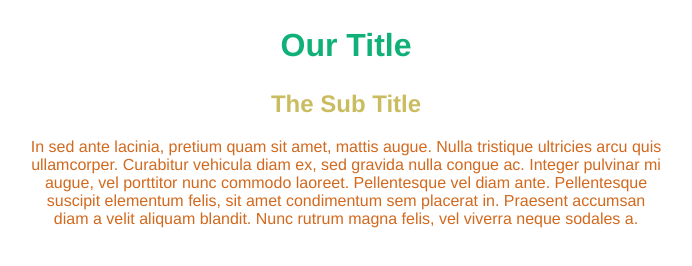
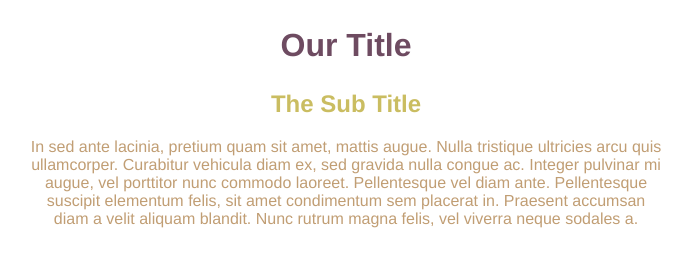
Before and after one commit to leogonzale/206-font-colors-starter-dev, a plain HTML site: page index.html in a window 1280 px wide. Shown: the whole page, without its empty margins (294-986 px from the left). Drawn offline with Linux system fonts and the light colour scheme.

Commit message:
new color

```diff
--- a/css/main.css
+++ b/css/main.css
@@ -1,6 +1,3 @@
-
-
-
 
 body, html {
   text-align: center;
@@ -22,9 +19,20 @@ h2 {
   font-size: 1.5em;
 }
 
+/*---------- phones ----------*/
+@media screen and (min-width: 480px) {
+  h1 {
+    color: 		#7b7d70;
+  }
 
+  h2 {
+    color: 		#4eafb8;
+  }
+  p{
+    color:	#ff8641;}
+  }
 /*---------- Tablets ----------*/
-@media (min-width: 768px) {
+@media screen and (min-width: 768px ) {
   h1 {
     color: 	#02cbd2;
   }
@@ -33,13 +41,15 @@ h2 {
     color: 	#fcc02a;
   }
 
-
+  p{
+    color:	#7b8f8e;
+  }}
 
 
 /*---------- Desktops ----------*/
 @media (min-width: 1200px) {
   h1 {
-    color: 	#10b178;
+    color: 		#6e4b61;
   }
 
   h2 {
@@ -47,8 +57,6 @@ h2 {
   }
 
 p{
-  color:chocolate;
+  color:#c19e74;
 }
 }
-
-}
```
Also changed, not shown: index.html (+4 -2 lines).
